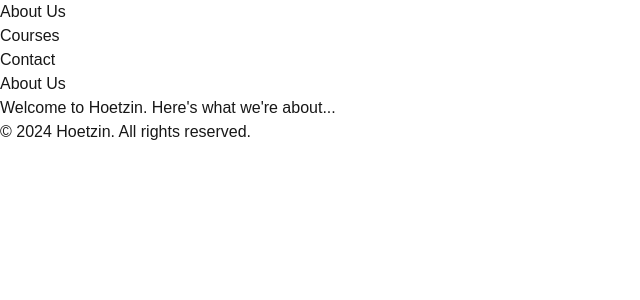
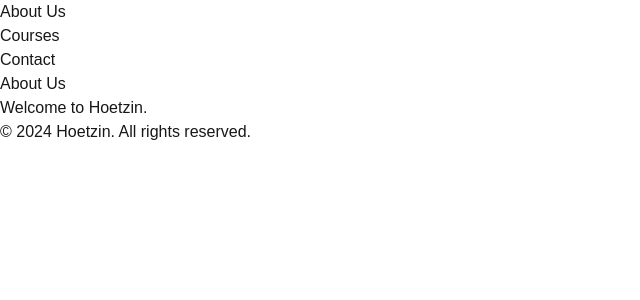
Before and after one commit to mihany/template, a Next.js app: page /about in a window 1280 px wide. Shown: the top 300 px of the page, without its empty margins (0-640 px from the left). Built offline with nearby package versions, Linux system fonts and the light colour scheme.

Commit message:
Update page.tsx

```diff
--- a/src/app/about/page.tsx
+++ b/src/app/about/page.tsx
@@ -2,7 +2,7 @@ export default function AboutPage() {
   return (
     <div>
       <h1>About Us</h1>
-      <p>Welcome to Hoetzin. Here&apos;s what we&apos;re about...</p>
+      <p>Welcome to Hoetzin.</p>
     </div>
   );
 }
```
